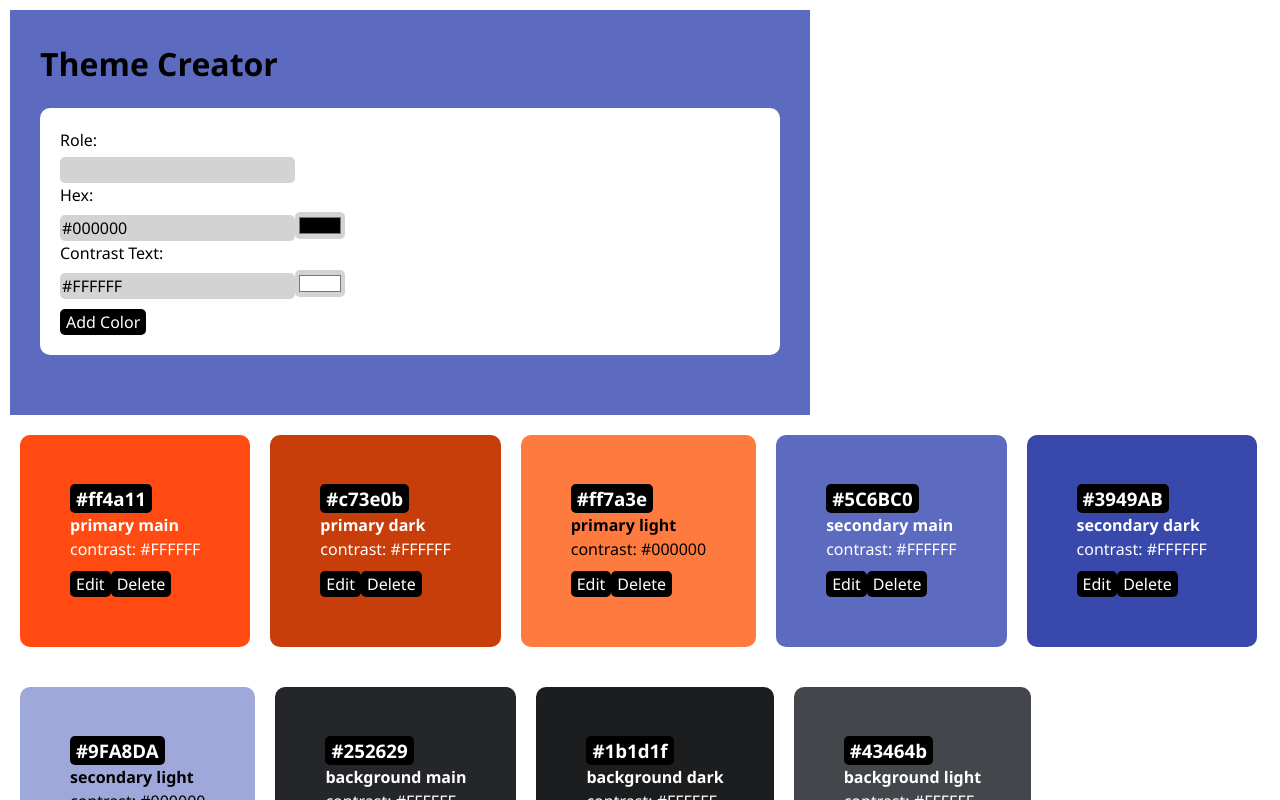
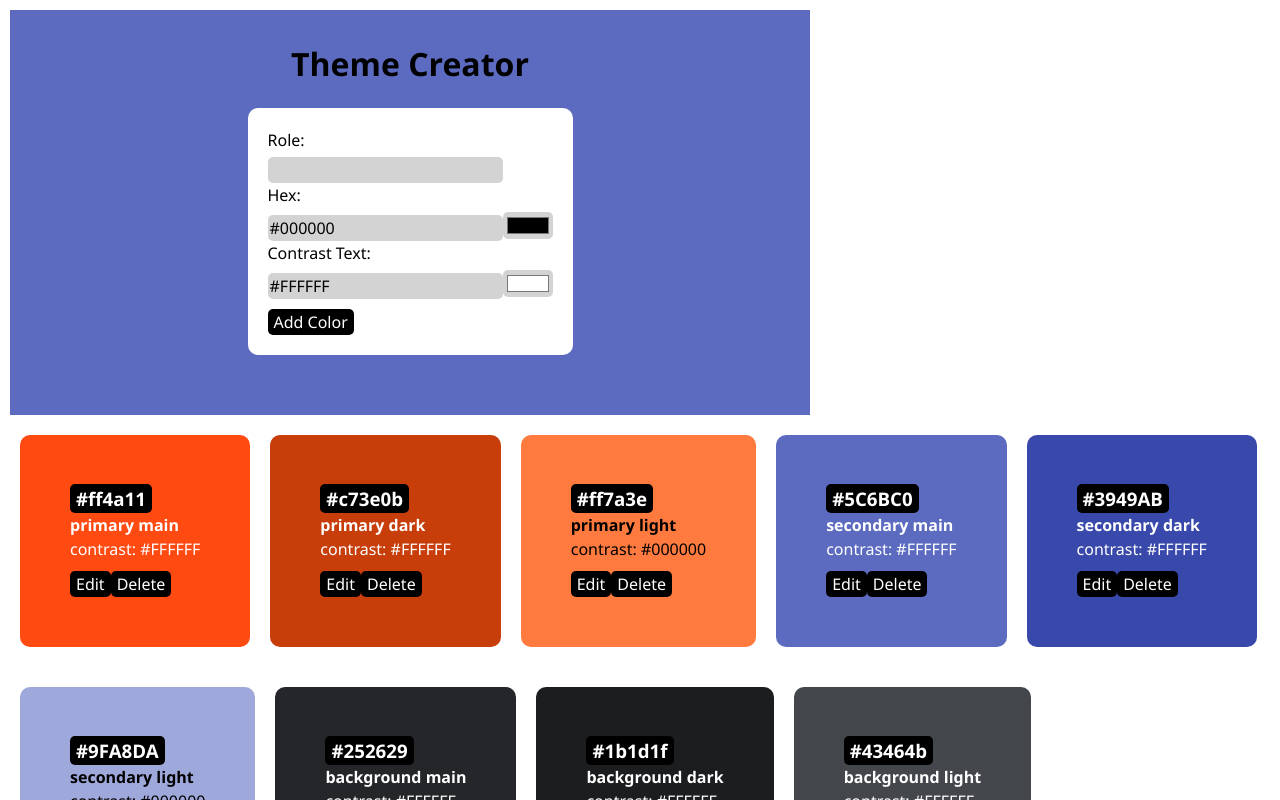
Before and after one commit to Akb-93/theme-crator, a React (Vite) app: page / in a window 1280 px wide. Shown: the top 800 px of the page. Built offline with nearby package versions, Linux system fonts and the light colour scheme.

Commit message:
solved issue with id update

```diff
--- a/src/App.css
+++ b/src/App.css
@@ -3,11 +3,13 @@ body {
   padding: 10px;
   display: flex;
   flex-wrap: wrap;
+  align-items: center;
 
 }
 main{
   display: flex;
   flex-wrap: wrap;
+  align-items: center;
 }
 
 header{
--- a/src/App.jsx
+++ b/src/App.jsx
@@ -1,9 +1,8 @@
 import { useState } from 'react';
 import { initialColors } from './lib/colors';
 import Color from './Components/Color/Color';
-import ColorForm from './Components/Color/ColorForm'; // import ColorForm
+import ColorForm from './Components/Color/ColorForm';
 import './App.css';
-
 
 export default function App() {
   const [colors, setColors] = useState(initialColors);
@@ -11,27 +10,41 @@ export default function App() {
   const handleAddColor = (newColor) => {
     setColors([newColor, ...colors]);
   };
-  //handle delete
+
   const handleDeleteColor = (id) => {
     setColors(colors.filter((color) => color.id !== id));
+  };
+
+  // Highlighted Change: Added handleUpdateColor function
+  const handleUpdateColor = (updatedColor) => {
+    console.log("got updated color:", updatedColor);
+    setColors(colors.map((color) =>
+      color.id === updatedColor.id ? updatedColor : color
+    ));
+    console.log("new colors:", colors);
   };
 
   return (
     <>
       <header>
         <h1>Theme Creator</h1>
-      <ColorForm onAddColor={handleAddColor} /> {/* render ColorForm */}
+        <ColorForm onAddColor={handleAddColor} />
       </header>
       <main>
-      {/* show cards if not show add message */}
         {colors.length === 0 ? (
-        <p className='add--colors__box'>Add some colors!</p>
+          <p className="add--colors__box">Add some colors!</p>
         ) : (
           colors.map((color) => (
-          <Color key={color.id} color={color} onDelete={() => handleDeleteColor(color.id)} />
+            <Color
+              key={color.id}
+              color={color}
+              // handle delete color
+              onDelete={() => handleDeleteColor(color.id)}
+              // handle update color
+              onUpdateColor={handleUpdateColor}
+            />
           ))
         )}
-
       </main>
       <footer>
         <h2>Here I am</h2>
@@ -40,5 +53,4 @@ export default function App() {
   );
 }
 
-
 console.log("Find Issue 1");
--- a/src/Components/Color/Color.jsx
+++ b/src/Components/Color/Color.jsx
@@ -1,9 +1,9 @@
 import  { useState } from 'react';
 import "./Color.css";
 import ConfirmationButtons from './ConfirmationButtons';
-import ColorForm from './ColorForm'; // Import ColorForm
+import ColorForm from './ColorForm';
 
-export default function Color({ color, onDelete, onUpdateColor }) {
+export default function Color({ color, onDelete, onUpdateColor }) { // Highlighted Change: onUpdateColor prop
   const [showConfirmation, setShowConfirmation] = useState(false);
   const [isEditing, setIsEditing] = useState(false);
 
@@ -21,10 +21,12 @@ export default function Color({ color, onDelete, onUpdateColor }) {
   };
 
   const handleEditClick = () => {
+
     setIsEditing(true);
   };
 
   const handleUpdate = (updatedColor) => {
+    console.log("Updated color:", updatedColor);
     onUpdateColor(updatedColor);
     setIsEditing(false);
   };
@@ -50,7 +52,7 @@ export default function Color({ color, onDelete, onUpdateColor }) {
         />
       )}
       {isEditing && (
-        <ColorForm onAddColor={handleUpdate} initialValues={color} />
+        <ColorForm onAddColor={handleUpdate} initialValues={color} /> // Highlighted Change: ColorForm usage
       )}
     </div>
   );
--- a/src/Components/Color/ColorForm.jsx
+++ b/src/Components/Color/ColorForm.jsx
@@ -1,19 +1,34 @@
-import { useState } from 'react';
+import { useState, useEffect } from 'react';
 import { uid } from 'uid';
 import ColorInput from './ColorInput';
 import "./ColorForm.css";
 
-
-
-export default function ColorForm({ onAddColor }) {
+export default function ColorForm({ onAddColor, initialValues }) {
 
   // setting states
   const [role, setRole] = useState('');
   const [hex, setHex] = useState('#000000');
   const [contrastText, setContrastText] = useState('#FFFFFF');
 
+
+  // show values
+  useEffect(() => {
+    if (initialValues) {
+      setRole(initialValues.role);
+      setHex(initialValues.hex);
+      setContrastText(initialValues.contrastText);
+    }
+  }, [initialValues]);
+
   // on click
- const handleSubmit = (event) => {event.preventDefault(); onAddColor({id: uid(),role,hex,contrastText,});
+  const handleSubmit = (event) => {
+    event.preventDefault();
+    onAddColor({
+      id: initialValues ? initialValues.id : uid(),
+      role,
+      hex,
+      contrastText,
+    });
     setRole('');
     setHex('#000000');
     setContrastText('#FFFFFF');
@@ -22,22 +37,27 @@ export default function ColorForm({ onAddColor }) {
   // render input
   return (
     <form onSubmit={handleSubmit}>
-     <label> Role:
-     <br></br>
-       <input id="role" type="text" value={role} onChange={(e) => setRole(e.target.value)}/>
+      <label>
+        Role:
+        <br />
+        <input id="role" type="text" value={role}
+          onChange={(e) => setRole(e.target.value)}
+        />
       </label>
-       <br></br>
-       <label> Hex:
-       <br></br>
-     <ColorInput id="hex"value={hex} onChange={setHex} />
+      <br />
+      <label>
+        Hex:
+        <br />
+        <ColorInput id="hex" value={hex} onChange={setHex} />
       </label>
-     <br></br>
-     <label> Contrast Text:
-     <br></br>
-     <ColorInput id="contrast-text"  value={contrastText} onChange={setContrastText} />
+      <br />
+      <label>
+        Contrast Text:
+        <br />
+        <ColorInput id="contrast-text" value={contrastText} onChange={setContrastText} />
       </label>
-     <br></br>
-     <button type="submit">Add Color</button>
+      <br />
+      <button type="submit">{initialValues ? 'Update Color' : 'Add Color'}</button> {/* Highlighted Change: Conditional button text */}
     </form>
   );
 }
--- a/src/index.css
+++ b/src/index.css
@@ -9,6 +9,7 @@ https://www.joshwcomeau.com/css/custom-css-reset/
 *::before,
 *::after {
   box-sizing: border-box;
+  align-self: center;
 }
 /*
   2. Remove default margin
```
Lines whose indentation alone changed are shown as unchanged.
